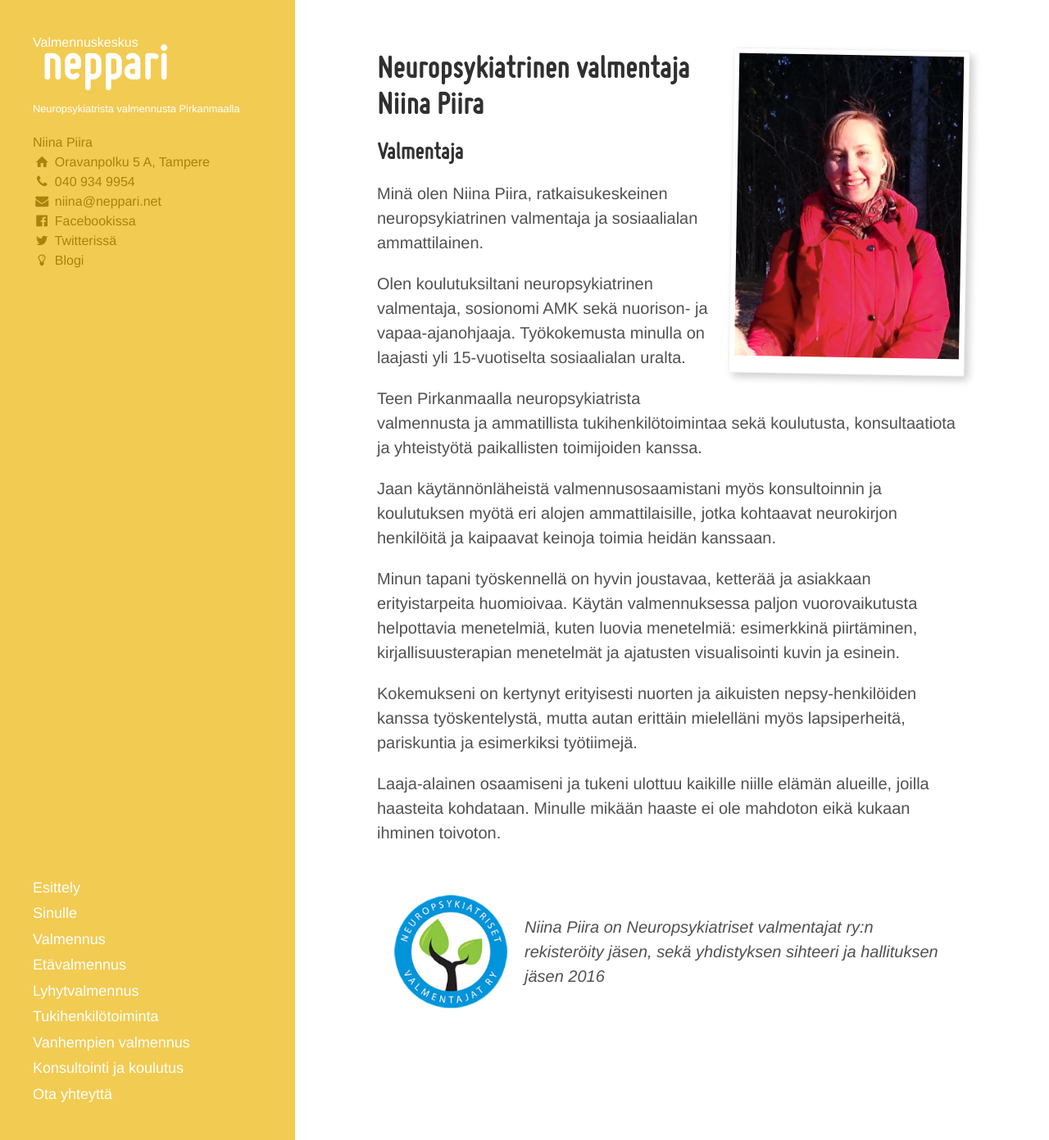
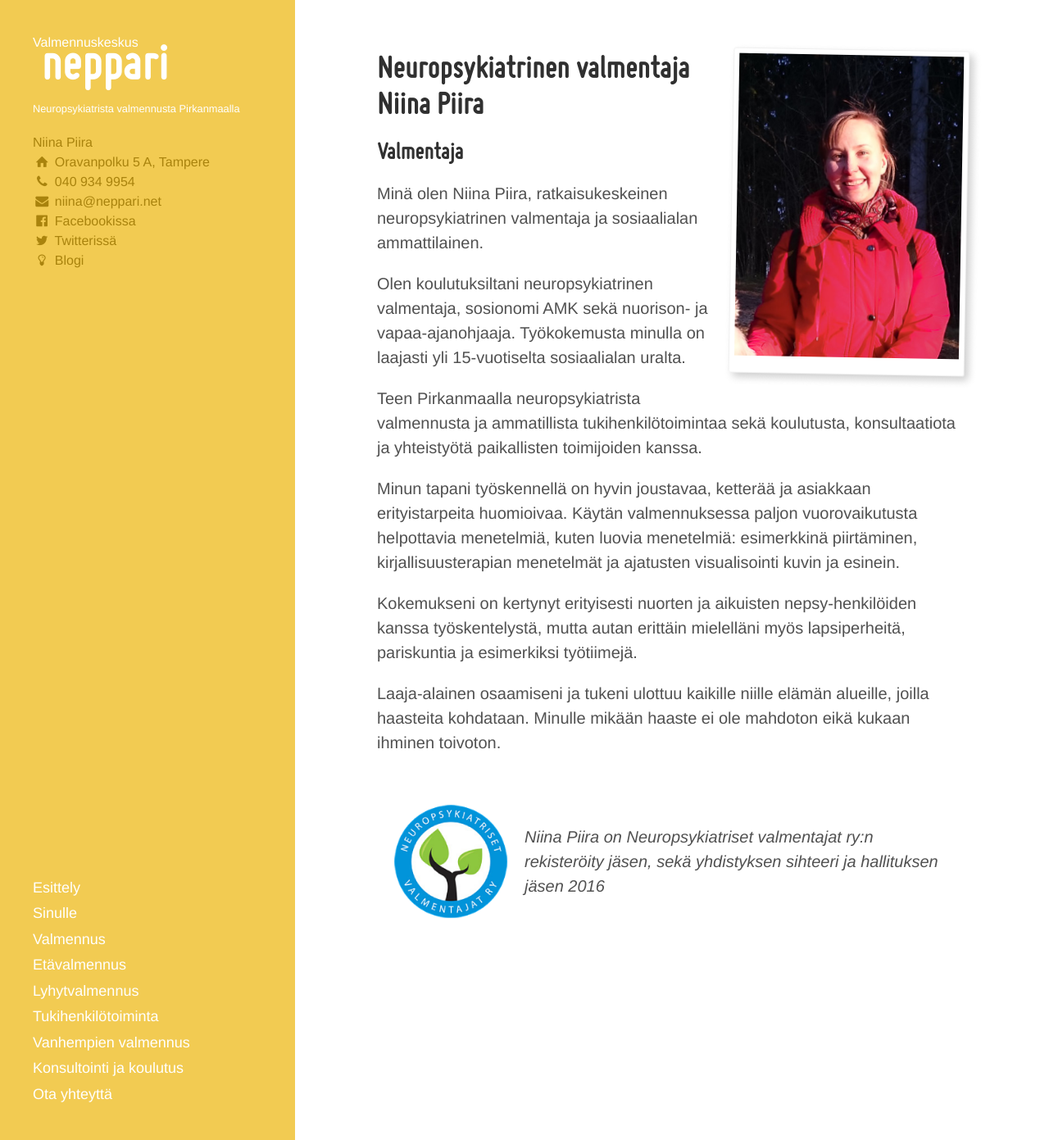
Before and after one commit to niinapiira/neppari.net, a Jekyll site: the page built from niina.md, in a window 1280 px wide and 1391 px high. Shown: the whole window at 82% size. Built offline with Jekyll 4.4.1, drawn with Linux system fonts in a browser that asks for light colours.

Commit message:
Updated niina.md

```diff
--- a/niina.md
+++ b/niina.md
@@ -17,8 +17,6 @@ Olen koulutuksiltani neuropsykiatrinen valmentaja, sosionomi AMK sekä nuorison-
 
 Teen Pirkanmaalla neuropsykiatrista valmennusta ja ammatillista tukihenkilötoimintaa sekä koulutusta, konsultaatiota ja yhteistyötä paikallisten toimijoiden kanssa.
 
-Jaan käytännönläheistä valmennusosaamistani myös konsultoinnin ja koulutuksen myötä eri alojen ammattilaisille, jotka kohtaavat neurokirjon henkilöitä ja kaipaavat keinoja toimia heidän kanssaan.
-
 Minun tapani työskennellä on hyvin joustavaa, ketterää ja asiakkaan erityistarpeita huomioivaa. Käytän valmennuksessa paljon vuorovaikutusta helpottavia menetelmiä, kuten luovia menetelmiä: esimerkkinä piirtäminen, kirjallisuusterapian menetelmät ja ajatusten visualisointi kuvin ja esinein.
 
 Kokemukseni on kertynyt erityisesti nuorten ja aikuisten nepsy-henkilöiden kanssa työskentelystä, mutta autan erittäin mielelläni myös lapsiperheitä, pariskuntia ja esimerkiksi työtiimejä.
```
